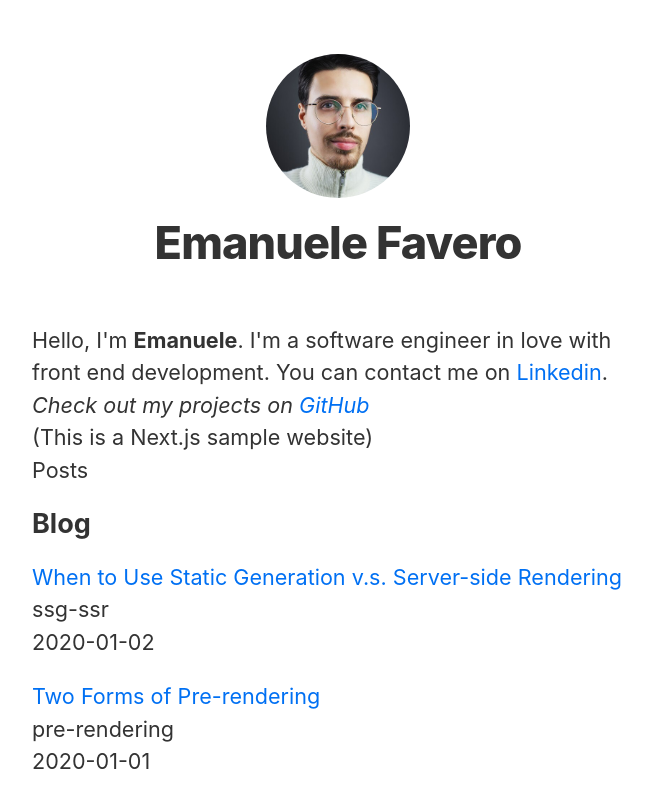
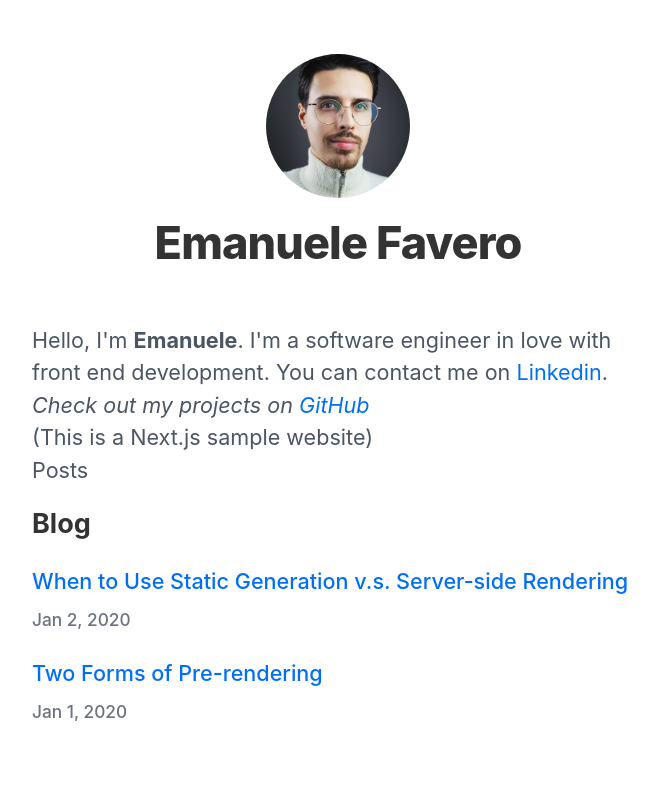
Before and after one commit to emanuelefavero/nextjs-blog, a Next.js app: page / in a window 1280 px wide. Shown: the top 808 px of the page, without its empty margins (302-960 px from the left). Built offline with nearby package versions, Linux system fonts and the light colour scheme.

Commit message:
add more styling on the home page

```diff
--- a/pages/index.js
+++ b/pages/index.js
@@ -1,4 +1,5 @@
 import Link from 'next/link'
+import Date from '@/components/Date'
 import Head from 'next/head'
 import Layout, { siteTitle } from '@/components/Layout'
 import utilStyles from '@/styles/utils.module.scss'
@@ -11,7 +12,7 @@ export default function Home({ allPostsData }) {
       <Head>
         <title>{siteTitle}</title>
       </Head>
-      <section className={utilStyles.headingMd}>
+      <section className={`${utilStyles.headingMd} text-gray-600`}>
         <p>
           Hello, I'm <b>Emanuele</b>. I'm a software engineer in love with front
           end development. You can contact me on{' '}
@@ -34,11 +35,13 @@ export default function Home({ allPostsData }) {
         <ul className={utilStyles.list}>
           {allPostsData.map(({ id, date, title }) => (
             <li className={utilStyles.listItem} key={id}>
-              <Link href={`/posts/${id}`}>{title}</Link>
-              <br />
-              {id}
-              <br />
-              {date}
+              <div className='font-medium mb-1 mt-5'>
+                <Link href={`/posts/${id}`}>{title}</Link>
+              </div>
+              {/* <br /> */}
+              <small className='text-gray-500 font-medium'>
+                <Date dateString={date} />
+              </small>
             </li>
           ))}
         </ul>
--- a/pages/posts/[id].js
+++ b/pages/posts/[id].js
@@ -22,7 +22,7 @@ export default function Post({ postData }) {
 
       {/* Post Content */}
       <div
-        className='text-gray-700'
+        className='text-gray-600'
         dangerouslySetInnerHTML={{ __html: postData.contentHtml }}
       />
 
```
